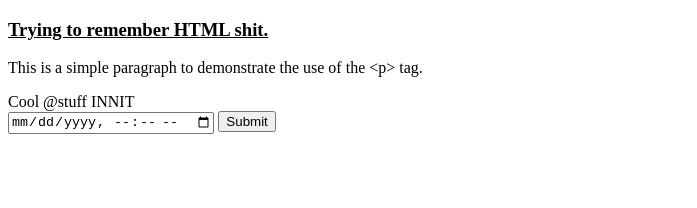
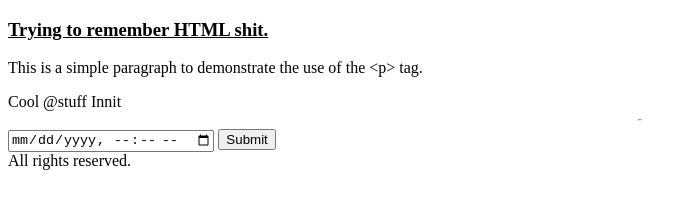
Before and after one commit to Oli-George/My-App, a website: page app/(tabs)/hii.html in a window 1280 px wide. Shown: the whole page, without its empty margins (0-697 px from the left). Drawn offline with Linux system fonts and the light colour scheme.

```diff
--- a/app/(tabs)/hii.html
+++ b/app/(tabs)/hii.html
@@ -10,11 +10,13 @@
 <body>
     <h3 style="text-decoration: underline;">Trying to remember HTML shit.</h3>
     <p>This is a simple paragraph to demonstrate the use of the &lt;p&gt; tag.</p>
-    <span>Cool @stuff INNIT</span>
+    <span>Cool @stuff Innit</span>
+    <hr style="width: 2px;">
     <form>
         <input label="Date" type="datetime-local" placeholder="12-12-2012" />
         <button type="submit" id="submit-button">Submit</button>
     </form>
+    <footer>All rights reserved.</footer>
 </body>
 
 </html>
```
